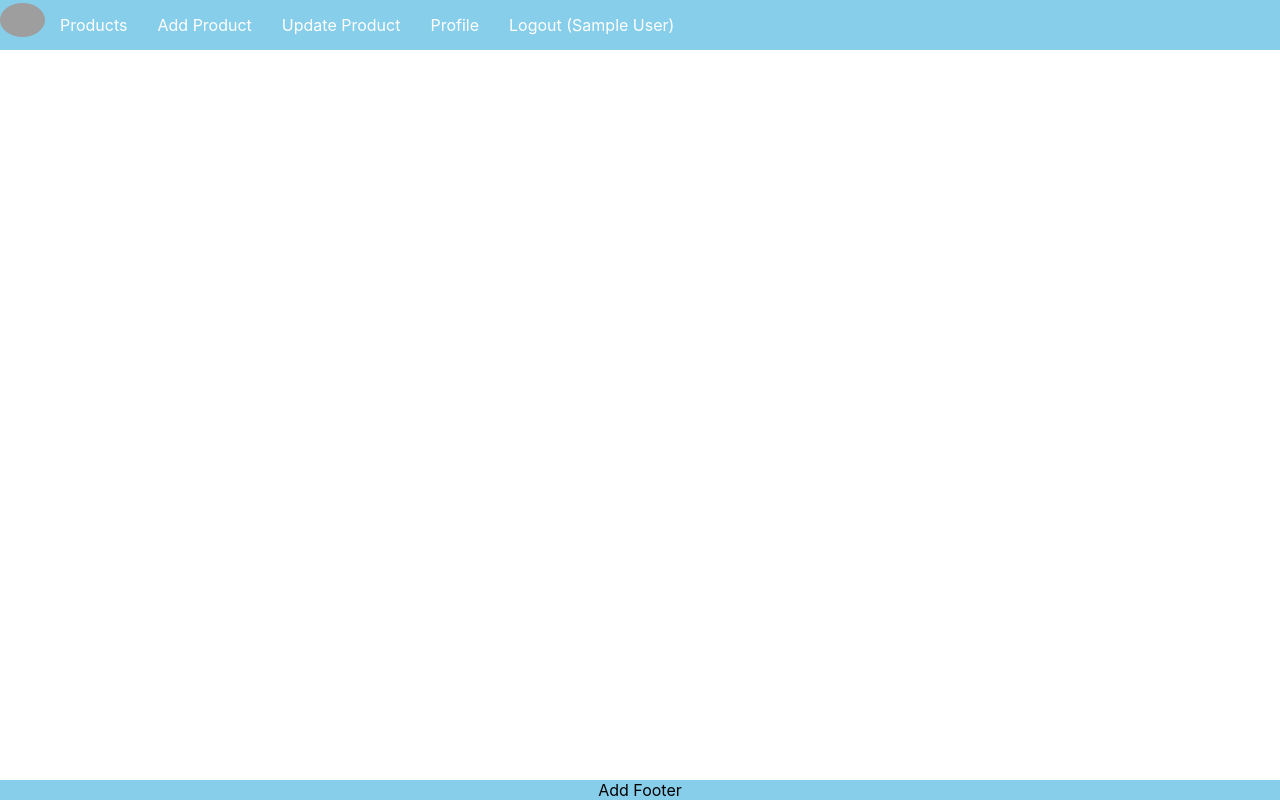
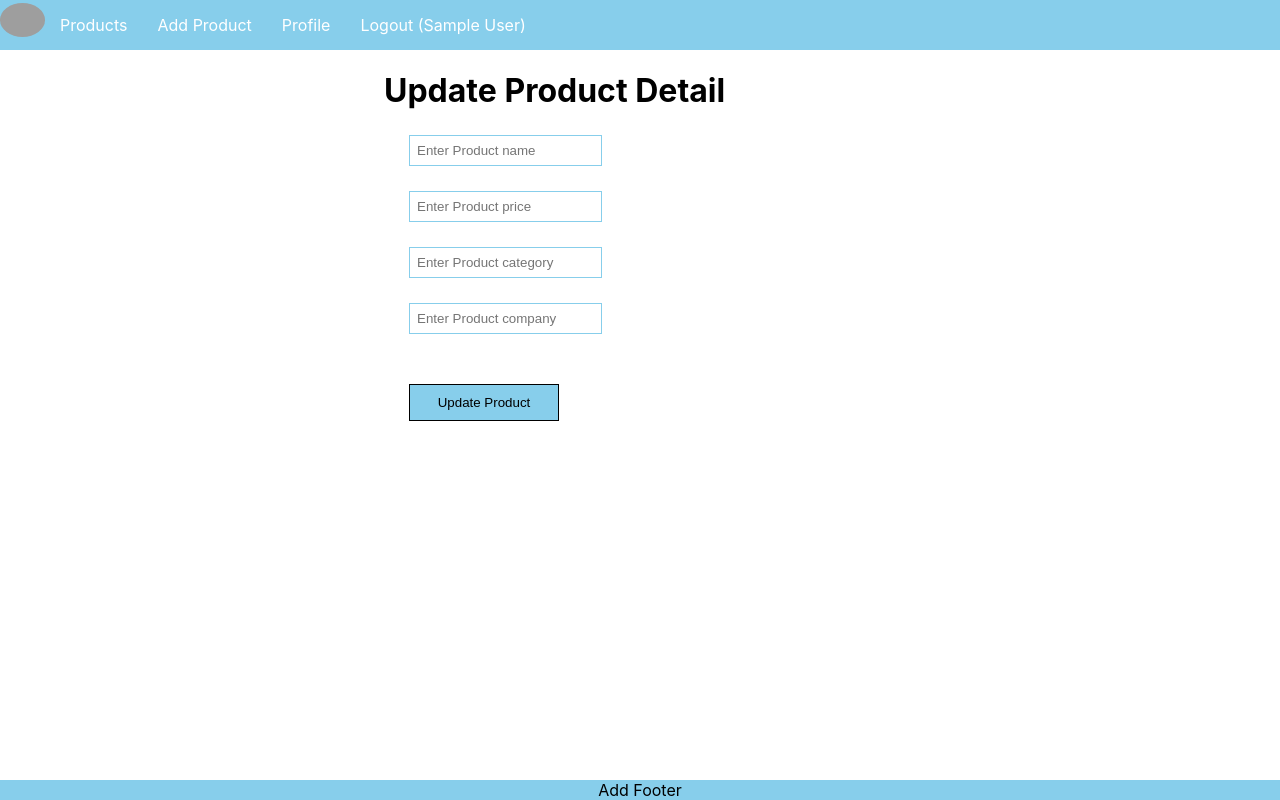
Before and after one commit to 777Vikki/e-commerce-dashboard-ui, a React (Create React App) app: page /update/1 in a window 1280 px wide. Built offline with nearby package versions, Linux system fonts and the light colour scheme; no server answers; sample sign-in values are in the browser's storage; grey boxes are pictures that could not be loaded.

Commit message:
integrated update product detail page

```diff
--- a/src/App.js
+++ b/src/App.js
@@ -5,6 +5,7 @@ import SignUp from './components/SignUp';
 import Login from './components/Login';
 import ProductList from './components/ProductList';
 import AddProduct from './components/AddProduct';
+import UpdateProduct from './components/UpdateProduct';
 import PrivateComponent from './components/PrivateComponent';
 import { BrowserRouter, Routes, Route } from 'react-router-dom';
 
@@ -17,7 +18,7 @@ function App() {
           <Route element={<PrivateComponent />}>
             <Route path="/" element={<ProductList />}></Route>
             <Route path="/add" element={<AddProduct />}></Route>
-            <Route path="/update" element={<h1>Update Product Details</h1>}></Route>
+            <Route path="/update/:id" element={<UpdateProduct />}></Route>
             <Route path="/logout" element={<h1>Logout</h1>}></Route>
             <Route path="/profile" element={<h1>Company Profile</h1>}></Route>
           </Route>
--- a/src/components/Nav.js
+++ b/src/components/Nav.js
@@ -19,7 +19,6 @@ const Nav = () => {
                     <ul className='nav-ul'>
                         <li><Link to="/">Products</Link></li>
                         <li><Link to="/add">Add Product</Link></li>
-                        <li><Link to="/update">Update Product</Link></li>
                         <li><Link to="/profile">Profile</Link></li>
                         <li><Link onClick={onLogout} to="/signup">Logout ({JSON.parse(auth).name})</Link></li>
                     </ul>
--- a/src/components/ProductList.js
+++ b/src/components/ProductList.js
@@ -1,4 +1,5 @@
 import React, {useState, useEffect} from "react";
+import {Link} from 'react-router-dom';
 
 const ProductList = () => {
     const [products, setProducts] = useState([]);
@@ -52,7 +53,10 @@ const ProductList = () => {
                                 <li>{product.name}</li>
                                 <li>$ {product.price}</li>
                                 <li>{product.category}</li>
-                                <li><button onClick={() => onDeleteProduct(product)}>Delete</button></li>
+                                <li>
+                                    <button onClick={() => onDeleteProduct(product)}>Delete</button>
+                                    <Link to={"/update/" + product._id }>Update</Link>
+                                </li>
                             </ul>
                         )
                     }
--- /dev/null
+++ b/src/components/UpdateProduct.js
@@ -0,0 +1,62 @@
+import React, {useState, useEffect} from 'react';
+import { useParams, useNavigate } from 'react-router-dom';
+
+const UpdateProduct = () => {
+    const [name, setName] = useState('');
+    const [price, setPrice] = useState('');
+    const [category, setCategory] = useState('');
+    const [company, setCompany] = useState('');
+    const params = useParams();
+    const navigate = useNavigate();
+
+    useEffect(() => {
+        getProductDetail();
+    }, []);
+
+    const getProductDetail = async () => {
+        const productId = params.id;
+        if(productId) {
+            let apiResponse = await fetch('http://localhost:5000/product-detail/' + productId);
+            apiResponse = await apiResponse.json();
+            if(apiResponse?.result) {
+                const productDetail = apiResponse.data[0];
+                setName(productDetail.name);
+                setPrice(productDetail.price);
+                setCategory(productDetail.category);
+                setCompany(productDetail.company);
+            }
+        }
+    }
+
+    const onUndateProductDetail = async () => {
+        const productId = params.id;
+        if(name && price && category && company && productId) {
+            let apiResponse = await fetch("http://localhost:5000/product-detail/" + productId, {
+                method: 'put',
+                body: JSON.stringify({name, price, category, company}),
+                headers: {
+                    'Content-Type': 'application/json',
+                }
+            });
+            apiResponse = await apiResponse.json();
+            if(apiResponse?.result) {
+                alert('Product Updated successfully');
+                navigate('/');
+            }
+        } else {
+        }
+    }
+
+    return (
+        <div className='product'>
+            <h1>Update Product Detail</h1>
+            <input type="text" placeholder="Enter Product name" className='input-box' value={name} onChange={(e) => setName(e.target.value)} />
+            <input type="text" placeholder="Enter Product price" className='input-box' value={price} onChange={(e) => setPrice(e.target.value)} />
+            <input type="text" placeholder="Enter Product category" className='input-box' value={category} onChange={(e) => setCategory(e.target.value)} />
+            <input type="text" placeholder="Enter Product company" className='input-box' value={company} onChange={(e) => setCompany(e.target.value)} />
+            <button className='app-button' onClick={onUndateProductDetail}>Update Product</button>
+        </div>
+    )
+}
+
+export default UpdateProduct;
```
